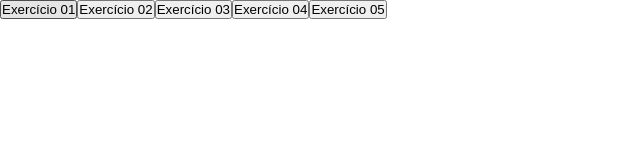
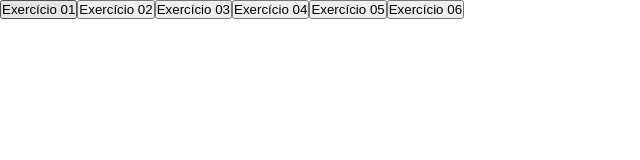
Before and after one commit to Enzosantos04/AT-MobileFirst, a React (Vite) app: page / in a window 1280 px wide. Shown: the top 160 px of the page, without its empty margins (0-640 px from the left). Built offline with nearby package versions, Linux system fonts and the light colour scheme; the HTML template or start-up script is replaced by a standard one.

Commit message:
chore: add question 6 folders and fils jsx

```diff
--- a/src/App.jsx
+++ b/src/App.jsx
@@ -4,6 +4,7 @@ import Exercicio2 from "./exercicios/ex2.jsx";
 import Exercicio3 from "./exercicios/ex3.jsx";
 import Exercicio4 from "./exercicios/ex4.jsx";
 import Exercicio5 from "./exercicios/ex5.jsx";
+import Exercicio6 from "./exercicios/ex6.jsx";
 
 export default function App() {
   const [ex, setEx] = useState(0);
@@ -15,11 +16,13 @@ export default function App() {
       <button onClick={() => setEx(3)}>Exercício 03</button>
       <button onClick={() => setEx(4)}>Exercício 04</button>
       <button onClick={() => setEx(5)}>Exercício 05</button>
+      <button onClick={() => setEx(6)}>Exercício 06</button>
       {ex === 1 && <Exercicio1 />}
       {ex === 2 && <Exercicio2 />}
       {ex === 3 && <Exercicio3 />}
       {ex === 4 && <Exercicio4 />}
       {ex === 5 && <Exercicio5 />}
+      {ex === 6 && <Exercicio6 />}
     </div>
   );
 }
--- /dev/null
+++ b/src/components/Exercicio6/Exercicio6.jsx
@@ -0,0 +1,8 @@
+import styles from "./ex6.module.css";
+export default function Exercicio6() {
+  return (
+    <div>
+      <h1>Exercício 06</h1>
+    </div>
+  );
+}
--- /dev/null
+++ b/src/exercicios/ex6.jsx
@@ -0,0 +1,9 @@
+import Exercicio6 from "../components/Exercicio6/Exercicio6.jsx";
+
+export default function ex6() {
+  return (
+    <div>
+      <Exercicio6 />
+    </div>
+  );
+}
```
Also changed, not shown: src/components/Exercicio6/ex6.module.css (added).
